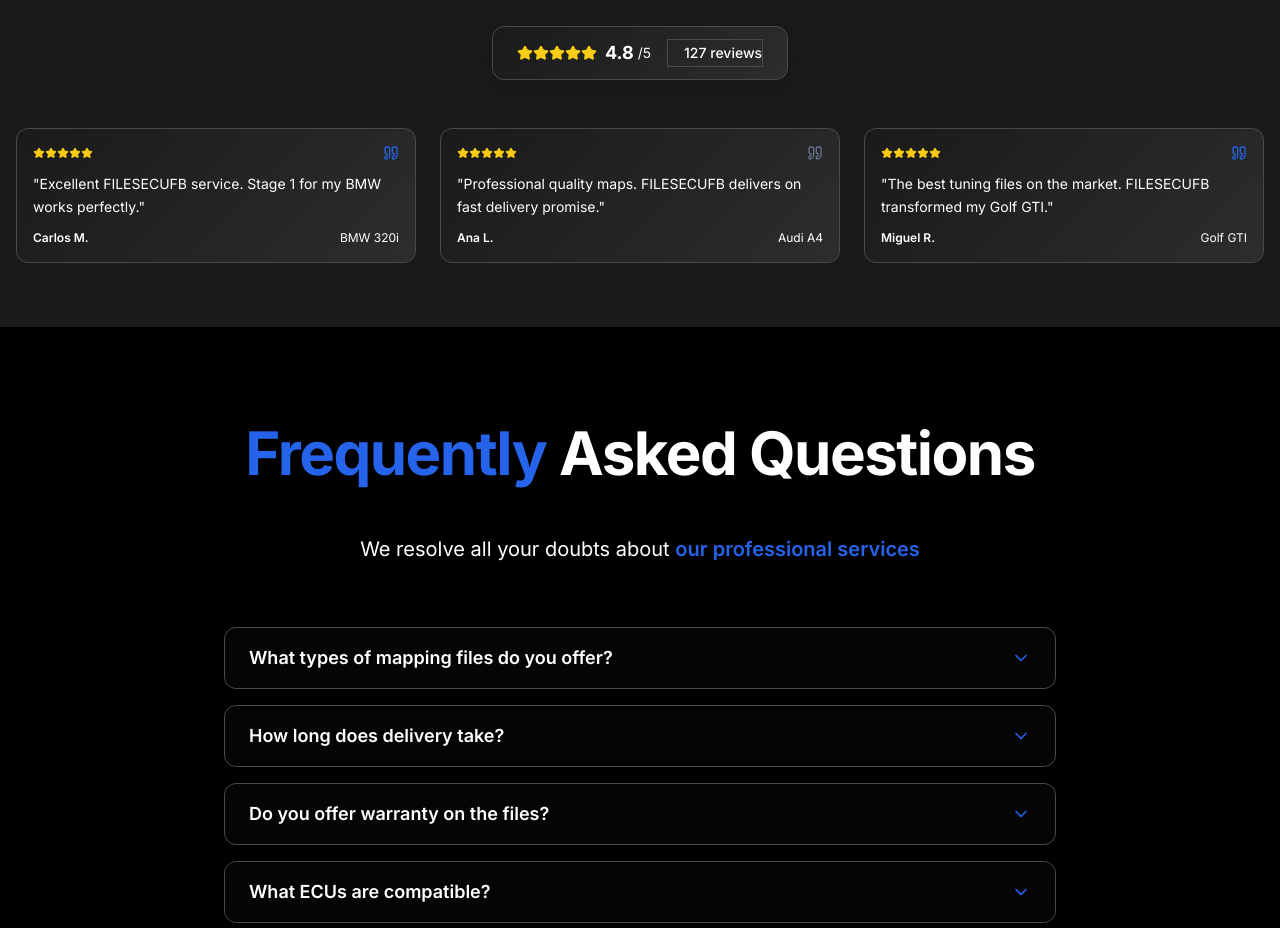
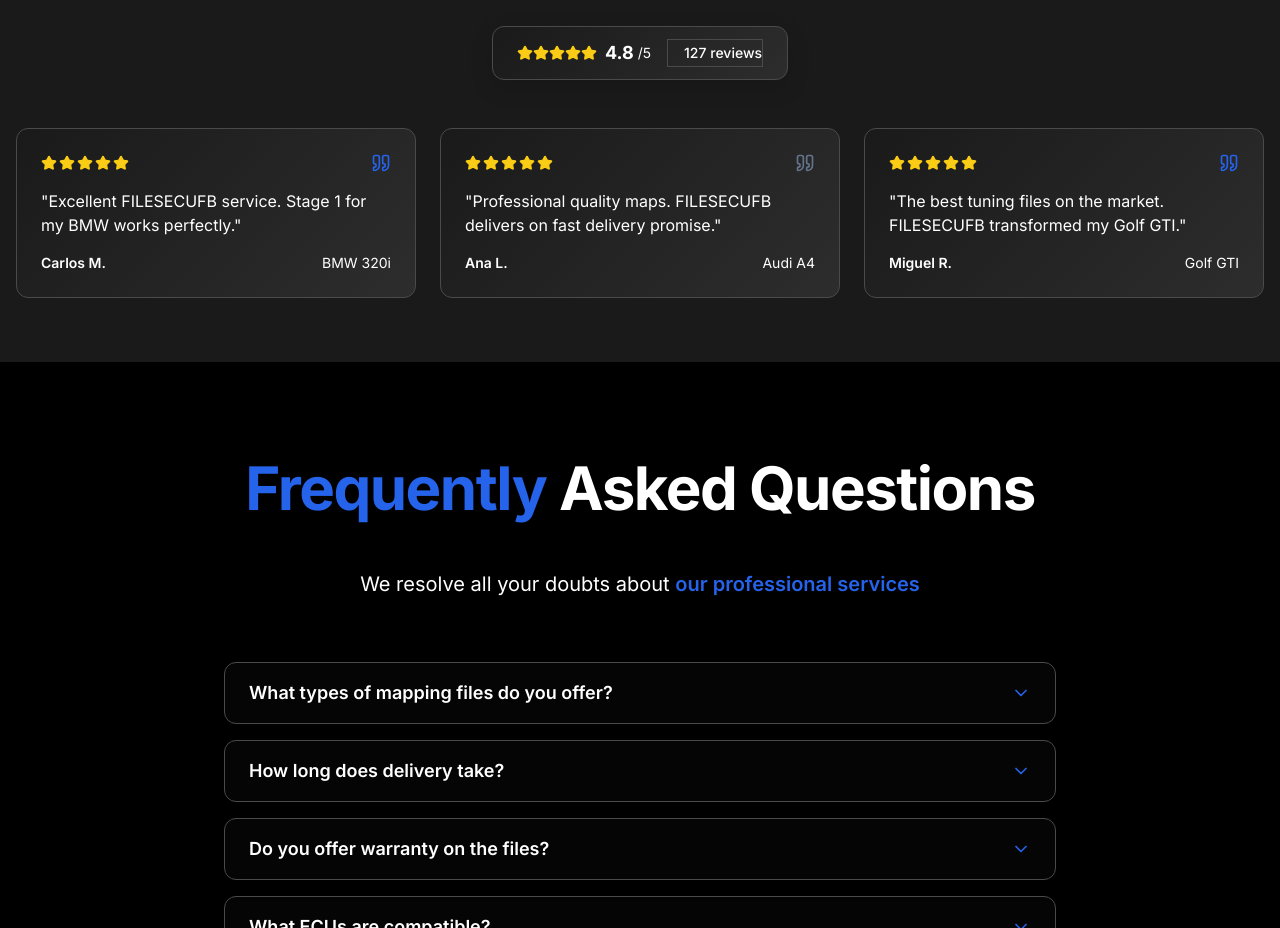
Before and after one commit to avinilo/tuning-website, a React (Vite) app: page / in a window 1280 px wide. Shown: the part 5220-6148 px from the top of the page. Built offline with nearby package versions, Linux system fonts and the light colour scheme.

Commit message:
feat: Optimize testimonial cards for mobile responsiveness

```diff
--- a/src/pages/Home.tsx
+++ b/src/pages/Home.tsx
@@ -745,10 +745,10 @@ const Home: React.FC = () => {
             </div>
           </div>
 
-          {/* Testimonials Grid - Compact Design */}
-          <div className="grid grid-cols-1 md:grid-cols-3 gap-6">
+          {/* Testimonials Grid - Mobile Optimized */}
+          <div className="grid grid-cols-1 md:grid-cols-2 lg:grid-cols-3 gap-4 sm:gap-6">
             {/* Testimonio 1 */}
-            <div className="group bg-gradient-dark rounded-xl border border-elegant p-4 hover:border-primary hover:shadow-elegant transition-all duration-300 hover:-translate-y-1">
+            <div className="group bg-gradient-dark rounded-xl border border-elegant p-4 sm:p-6 hover:border-primary hover:shadow-elegant transition-all duration-300 hover:-translate-y-1">
               <script type="application/ld+json">
                 {JSON.stringify({
                   "@context": "https://schema.org",
@@ -760,25 +760,25 @@ const Home: React.FC = () => {
                   "datePublished": "2024-01-15"
                 })}
               </script>
-              <div className="flex items-center justify-between mb-3">
-                <div className="flex">
+              <div className="flex items-center justify-between mb-3 sm:mb-4">
+                <div className="flex gap-0.5">
                   {[1, 2, 3, 4, 5].map((star) => (
-                    <Star key={star} className="h-3 w-3 text-yellow-400 fill-current" />
+                    <Star key={star} className="h-3 w-3 sm:h-4 sm:w-4 text-yellow-400 fill-current" />
                   ))}
                 </div>
-                <Quote className="h-4 w-4 text-primary" />
+                <Quote className="h-4 w-4 sm:h-5 sm:w-5 text-primary flex-shrink-0" />
               </div>
-              <p className="text-text-secondary text-sm mb-3 leading-relaxed">
+              <p className="text-text-secondary text-sm sm:text-base mb-3 sm:mb-4 leading-relaxed">
                 "{t('home.testimonials.items.carlos.text')}"
               </p>
-              <div className="flex justify-between items-center text-xs">
+              <div className="flex justify-between items-center text-xs sm:text-sm">
                 <span className="font-semibold text-white">Carlos M.</span>
                 <span className="text-text-secondary">BMW 320i</span>
               </div>
             </div>
 
             {/* Testimonio 2 */}
-            <div className="group bg-gradient-dark rounded-xl border border-elegant p-4 hover:border-secondary hover:shadow-elegant transition-all duration-300 hover:-translate-y-1">
+            <div className="group bg-gradient-dark rounded-xl border border-elegant p-4 sm:p-6 hover:border-secondary hover:shadow-elegant transition-all duration-300 hover:-translate-y-1">
               <script type="application/ld+json">
                 {JSON.stringify({
                   "@context": "https://schema.org",
@@ -790,25 +790,25 @@ const Home: React.FC = () => {
                   "datePublished": "2024-02-03"
                 })}
               </script>
-              <div className="flex items-center justify-between mb-3">
-                <div className="flex">
+              <div className="flex items-center justify-between mb-3 sm:mb-4">
+                <div className="flex gap-0.5">
                   {[1, 2, 3, 4, 5].map((star) => (
-                    <Star key={star} className="h-3 w-3 text-yellow-400 fill-current" />
+                    <Star key={star} className="h-3 w-3 sm:h-4 sm:w-4 text-yellow-400 fill-current" />
                   ))}
                 </div>
-                <Quote className="h-4 w-4 text-secondary" />
+                <Quote className="h-4 w-4 sm:h-5 sm:w-5 text-secondary flex-shrink-0" />
               </div>
-              <p className="text-text-secondary text-sm mb-3 leading-relaxed">
+              <p className="text-text-secondary text-sm sm:text-base mb-3 sm:mb-4 leading-relaxed">
                 "{t('home.testimonials.items.ana.text')}"
               </p>
-              <div className="flex justify-between items-center text-xs">
+              <div className="flex justify-between items-center text-xs sm:text-sm">
                 <span className="font-semibold text-white">Ana L.</span>
                 <span className="text-text-secondary">Audi A4</span>
               </div>
             </div>
 
             {/* Testimonio 3 */}
-            <div className="group bg-gradient-dark rounded-xl border border-elegant p-4 hover:border-accent hover:shadow-elegant transition-all duration-300 hover:-translate-y-1">
+            <div className="group bg-gradient-dark rounded-xl border border-elegant p-4 sm:p-6 hover:border-accent hover:shadow-elegant transition-all duration-300 hover:-translate-y-1">
               <script type="application/ld+json">
                 {JSON.stringify({
                   "@context": "https://schema.org",
@@ -820,18 +820,18 @@ const Home: React.FC = () => {
                   "datePublished": "2024-01-28"
                 })}
               </script>
-              <div className="flex items-center justify-between mb-3">
-                <div className="flex">
+              <div className="flex items-center justify-between mb-3 sm:mb-4">
+                <div className="flex gap-0.5">
                   {[1, 2, 3, 4, 5].map((star) => (
-                    <Star key={star} className="h-3 w-3 text-yellow-400 fill-current" />
+                    <Star key={star} className="h-3 w-3 sm:h-4 sm:w-4 text-yellow-400 fill-current" />
                   ))}
                 </div>
-                <Quote className="h-4 w-4 text-accent" />
+                <Quote className="h-4 w-4 sm:h-5 sm:w-5 text-accent flex-shrink-0" />
               </div>
-              <p className="text-text-secondary text-sm mb-3 leading-relaxed">
+              <p className="text-text-secondary text-sm sm:text-base mb-3 sm:mb-4 leading-relaxed">
                 "{t('home.testimonials.items.miguel.text')}"
               </p>
-              <div className="flex justify-between items-center text-xs">
+              <div className="flex justify-between items-center text-xs sm:text-sm">
                 <span className="font-semibold text-white">Miguel R.</span>
                 <span className="text-text-secondary">Golf GTI</span>
               </div>
```
